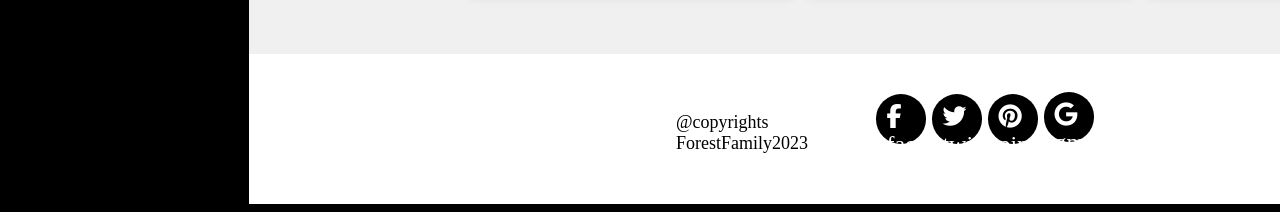
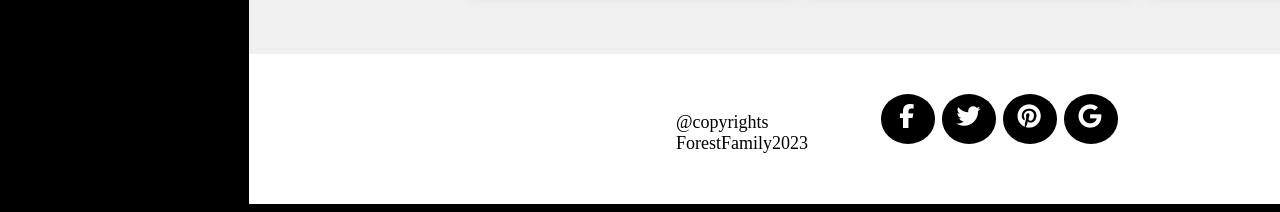
Before and after one commit to BartechJ/Task-with-task-runner, a website: page index.html in a window 1280 px wide. Shown: the part 2174-2386 px from the top of the page. Drawn offline with nearby package versions, Linux system fonts and the light colour scheme; a web font is replaced by a local one.

Commit message:
fix social icons

```diff
--- a/index.html
+++ b/index.html
@@ -190,18 +190,19 @@
           <div class="social-icon col-5 py-4">
             <ul class="social-media-list d-flex col-3 ">
               <li class="me-3">
-                <a href="#" class="social-icon"><i class="fab fa-facebook-f"></i>facebook</a>
+                <a href="#" class="social-icon" aria="label"><i class="fab fa-facebook-f"></i></a>
               </li>
               <li class="me-3">
-                <a href="#" class="social-icon"><i class="fab fa-twitter"></i>twitter</a>
+                <a href="#" class="social-icon" aria="label"><i class="fab fa-twitter"></i></a>
               </li>
-              <li>
-                <a href="#" class="social-icon"><i class="fab fa-pinterest"></i>pinterest</a>
+              <li class="me-3">
+
+                <a href="#" class="social-icon" aria="label"><i class="fab fa-pinterest"></i></a>
               </li>
-            </ul>
-            <ul class="social-media-list2 d-flex col-2">
-              <li>
-                <a href="#" class="social-icon1"><i class="fab fa-google"></i>gmail</a>
+
+
+              <li class="me-3">
+                <a href="#" class="social-icon" aria="label"><i class="fab fa-google"></i></a>
               </li>
             </ul>
           </div>
--- a/package.json
+++ b/package.json
@@ -32,6 +32,7 @@
     "npm-run-all": "^4.1.5",
     "postcss": "^8.2.6",
     "postcss-cli": "^8.3.1",
-    "sass": "^1.63.6"
+    "sass": "^1.63.6",
+    "onchange": "^7.1.0"
   }
 }
--- a/sass/styles.scss
+++ b/sass/styles.scss
@@ -216,11 +216,20 @@ font-weight: bold;
         padding: 10px; /* Add padding for the circular shape */
         background-color: #000; /* Oval background color (black) */
         display: inline-block; /* Ensure proper spacing */
-        margin-left: 0px;
-        padding-left: 26%;
+        margin-left: 5px;
+        padding-left: 32%;
         width: 30px; /* Set the width */
-        height: 30px
-        }
+        height: 30px; /* Set the height */
+
+    }
+
+    .social-section .social-icon .fab.fa-facebook-f{
+
+      padding-left: 13%;
+
+
+  }
+
 
       /* Remove default list styling */
       .social-section .social-media-list {
@@ -517,8 +526,8 @@ font-weight: bold;
         padding-bottom:50px; /* Add padding to the section as needed */
         position:absolute;
         height: 1000px;
-        width: 1552px;
-        margin-left:-390px;
+        max-width: 1200px;
+        margin-left:-10px;
         /* You can also set other styles for this section */
       }
       .white-section {
```
Also changed, not shown: css/styles.css.
